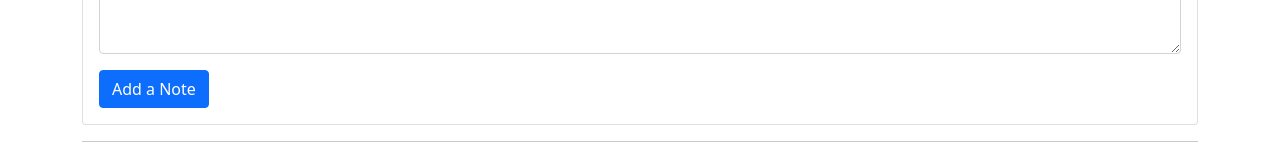
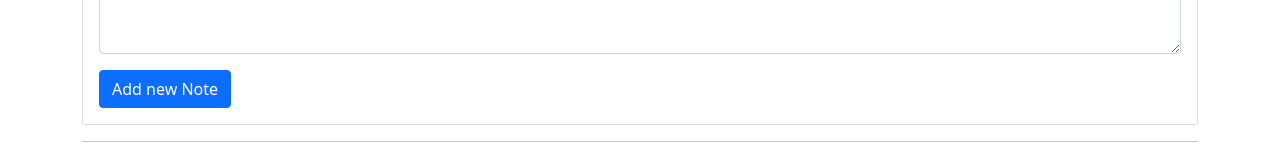
Before and after one commit to 20Vinay23/SimpleNoteApp, a plain HTML site: page index.html in a window 1280 px wide. Shown: the part 209-369 px from the top of the page. Drawn offline with nearby package versions, Linux system fonts and the light colour scheme.

Commit message:
jenkins webhook check

```diff
--- a/index.html
+++ b/index.html
@@ -61,7 +61,7 @@
           <div class="mb-3">
             <textarea class="form-control" id="addTxt" rows="3"></textarea>
           </div>
-          <button class="btn btn-primary" id="addBtn">Add a Note</button>
+          <button class="btn btn-primary" id="addBtn">Add new Note</button>
         </div>
       </div>
       <hr />
```
